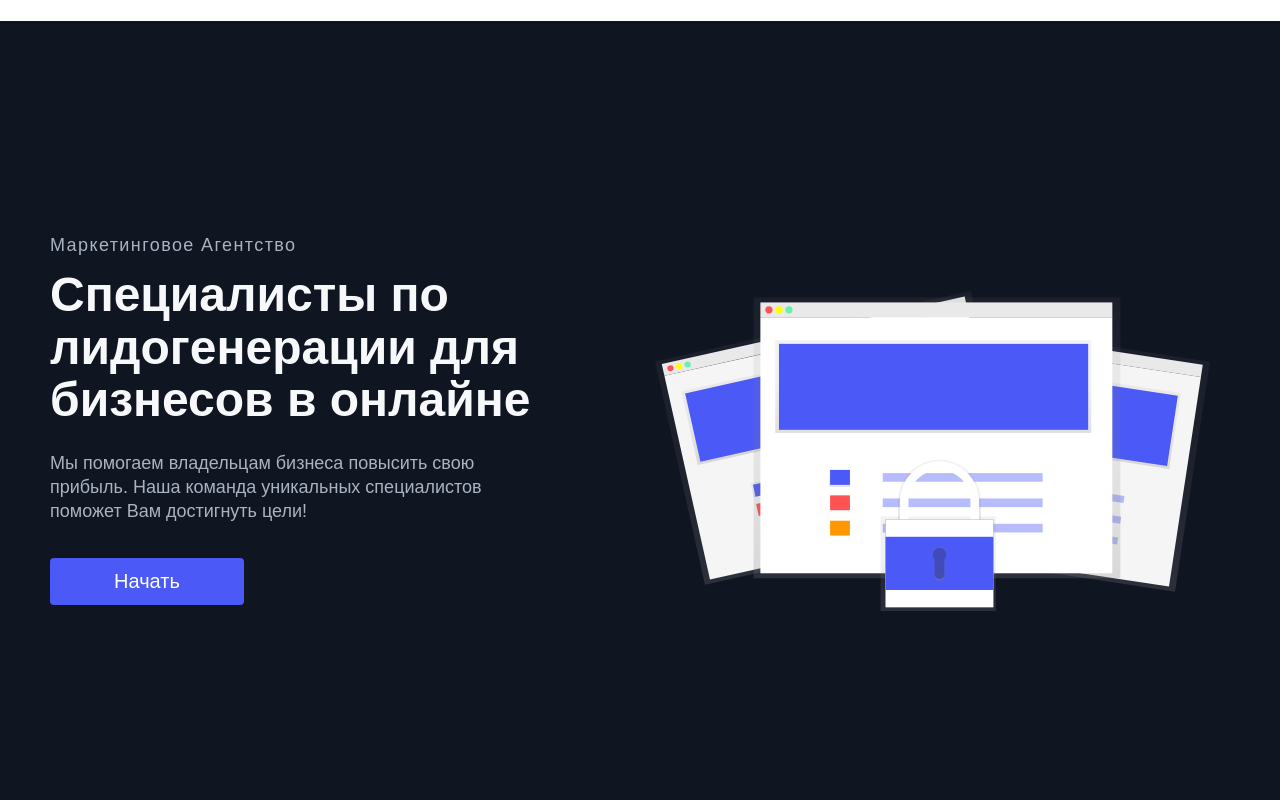
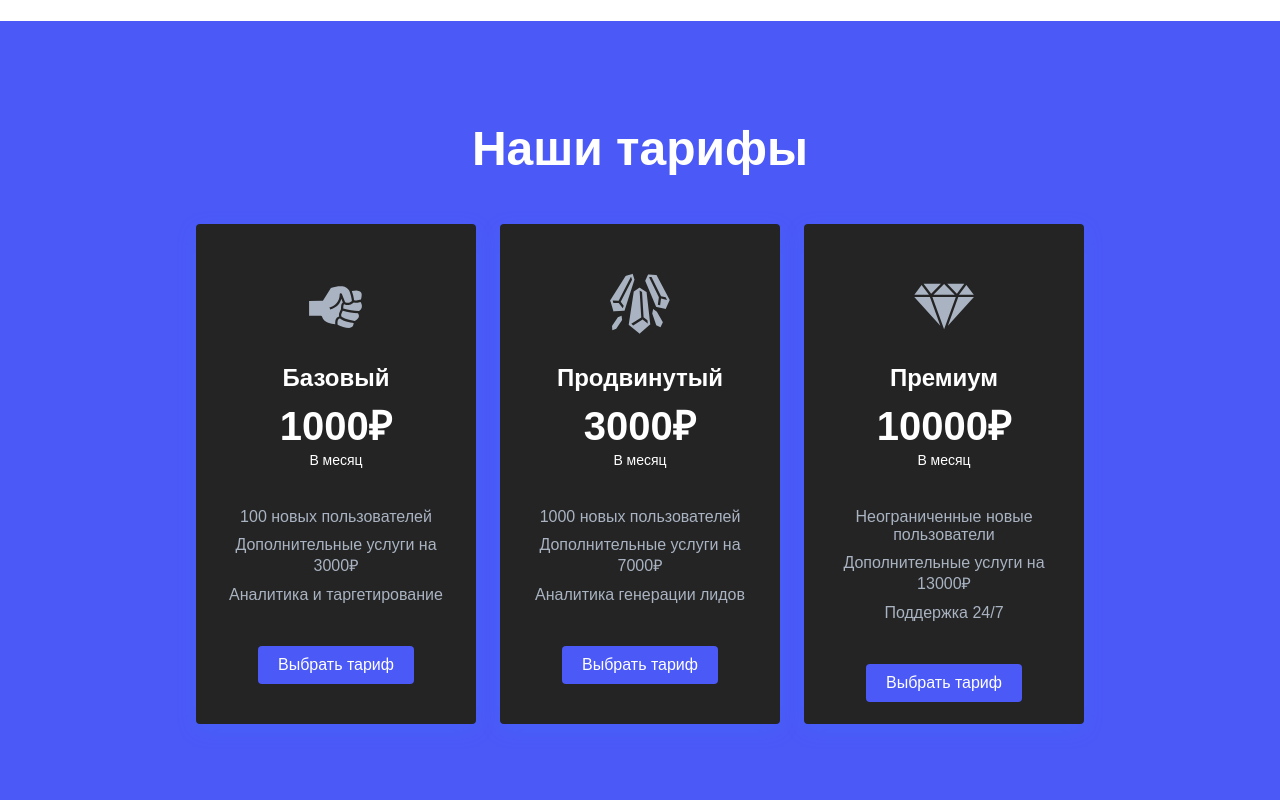
Before and after one commit to kolodidon/Omega, a React (Create React App) app: page / in a window 1280 px wide. Shown: the part 1780-2580 px from the top of the page. Built offline with nearby package versions, Linux system fonts and the light colour scheme.

Commit message:
Сделана секция с тарифами, pricing

```diff
--- /dev/null
+++ b/src/components/Pricing/Pricing.elements.js
@@ -0,0 +1,101 @@
+import { Link } from "react-router-dom";
+import styled from "styled-components";
+
+export const PricingSection = styled.div`
+    padding: 100px 0 160px;
+    display: flex;
+    flex-direction: column;
+    justify-content: center;
+    background: #4b59f7;
+`
+export const PricingWrapper = styled.div`
+    display: flex;
+    flex-direction: column;
+    align-items: center;
+    margin: 0 auto;
+
+    @media screen and (max-width: 960px) {
+        margin: 0 30px;
+        display: flex;
+        flex-direction: column;
+        align-items: center;
+    }
+`
+export const PricingHeading = styled.h1`
+  color: #fff;
+  font-size: 48px;
+  margin-bottom: 24px;
+`
+export const PricingContainer = styled.div`
+    display: flex;
+    justify-content: center;
+    align-items: center;
+
+    @media screen and (max-width: 960px) {
+        display: flex;
+        flex-direction: column;
+        justify-content: center;
+        align-items: center;
+        width: 100%;
+    }
+`
+export const PricingCard = styled(Link)`
+    background: #242424;
+    box-shadow: 0 6px 20px rgba(56, 125, 255, 0.2);
+    width: 280px;
+    height: 500px;
+    text-decoration: none;
+    border-radius: 4px;
+
+    &:nth-child(2) {
+        margin: 24px;
+    }
+
+    &:hover {
+        transform: scale(1.06);
+        transition: all 0.3s ease-out;
+        color: #1c2237;
+    }
+
+    @media screen and (max-width: 960px) {
+        width: 90%;
+
+        &:hover {
+            transform: none;
+        }
+    }
+`
+export const PricingCardInfo = styled.div`
+    display: flex;
+    flex-direction: column;
+    height: 500px;
+    padding: 24px;
+    align-items: center;
+    color: #fff;
+`
+export const PricingCardIcon = styled.div`
+    margin: 24px 0;
+`
+export const PricingCardPlan = styled.h3`
+    margin-bottom: 5px;
+    font-size: 24px;
+`
+export const PricingCardCost = styled.h4`
+    font-size: 40px;
+`
+export const PricingCardLength = styled.p`
+    font-size: 14px;
+    margin-bottom: 24px;
+`
+export const PricingCardFeatures = styled.ul`
+    margin: 16px 0 32px;
+    list-style: none;
+    display: flex;
+    flex-direction: column;
+    align-items: center;
+    color: #a9b3c1;
+`
+export const PricingCardFeature = styled.li`
+    text-align: center;
+    margin-bottom: 10px;
+`
--- /dev/null
+++ b/src/components/Pricing/Pricing.js
@@ -0,0 +1,86 @@
+import React from 'react'
+import { IconContext } from 'react-icons/lib'
+import { Button } from '../../globalStyles'
+import { GiCrystalBars, GiCutDiamond, GiRock } from 'react-icons/gi'
+import {
+    PricingSection,
+    PricingWrapper,
+    PricingHeading,
+    PricingContainer,
+    PricingCard,
+    PricingCardInfo,
+    PricingCardIcon,
+    PricingCardPlan,
+    PricingCardCost,
+    PricingCardLength,
+    PricingCardFeatures,
+    PricingCardFeature
+} from './Pricing.elements.js'
+
+const Pricing = () => {
+    return (
+        <IconContext.Provider value={{color: '#a9b3c1', size: 64}}>
+            <PricingSection>
+                <PricingWrapper>
+                    <PricingHeading>Наши тарифы</PricingHeading>
+                    <PricingContainer>
+
+                        <PricingCard to='/sign-up'>
+                            <PricingCardInfo>
+                                <PricingCardIcon>
+                                    <GiRock/>
+                                </PricingCardIcon>
+                                <PricingCardPlan>Базовый</PricingCardPlan>
+                                <PricingCardCost>1000₽</PricingCardCost>
+                                <PricingCardLength>В месяц</PricingCardLength>
+                                <PricingCardFeatures>
+                                    <PricingCardFeature>100 новых пользователей</PricingCardFeature>
+                                    <PricingCardFeature>Дополнительные услуги на 3000₽</PricingCardFeature>
+                                    <PricingCardFeature>Аналитика и таргетирование</PricingCardFeature>
+                                </PricingCardFeatures>
+                                <Button primary>Выбрать тариф</Button>
+                            </PricingCardInfo>
+                        </PricingCard>
+
+                        <PricingCard to='/sign-up'>
+                            <PricingCardInfo>
+                                <PricingCardIcon>
+                                    <GiCrystalBars/>
+                                </PricingCardIcon>
+                                <PricingCardPlan>Продвинутый</PricingCardPlan>
+                                <PricingCardCost>3000₽</PricingCardCost>
+                                <PricingCardLength>В месяц</PricingCardLength>
+                                <PricingCardFeatures>
+                                    <PricingCardFeature>1000 новых пользователей</PricingCardFeature>
+                                    <PricingCardFeature>Дополнительные услуги на 7000₽</PricingCardFeature>
+                                    <PricingCardFeature>Аналитика генерации лидов</PricingCardFeature>
+                                </PricingCardFeatures>
+                                <Button primary>Выбрать тариф</Button>
+                            </PricingCardInfo>
+                        </PricingCard>
+
+                        <PricingCard to='/sign-up'>
+                            <PricingCardInfo>
+                                <PricingCardIcon>
+                                    <GiCutDiamond/>
+                                </PricingCardIcon>
+                                <PricingCardPlan>Премиум</PricingCardPlan>
+                                <PricingCardCost>10000₽</PricingCardCost>
+                                <PricingCardLength>В месяц</PricingCardLength>
+                                <PricingCardFeatures>
+                                    <PricingCardFeature>Неограниченные новые пользователи</PricingCardFeature>
+                                    <PricingCardFeature>Дополнительные услуги на 13000₽</PricingCardFeature>
+                                    <PricingCardFeature>Поддержка 24/7</PricingCardFeature>
+                                </PricingCardFeatures>
+                                <Button primary>Выбрать тариф</Button>
+                            </PricingCardInfo>
+                        </PricingCard>
+
+                    </PricingContainer>
+                </PricingWrapper>
+            </PricingSection>
+        </IconContext.Provider>
+    )
+}
+
+export default Pricing
--- a/src/components/index.js
+++ b/src/components/index.js
@@ -1,3 +1,4 @@
 export { default as Navbar } from './Navbar/Navbar'
 export { default as InfoSection } from './InfoSection/InfoSection'
 export { default as Footer } from './Footer/Footer'
+export { default as Pricing } from './Pricing/Pricing'
--- a/src/pages/Home/Home.js
+++ b/src/pages/Home/Home.js
@@ -1,5 +1,5 @@
 import React from 'react'
-import { InfoSection } from '../../components'
+import { InfoSection, Pricing } from '../../components'
 import { homeObjectOne, homeObjectTwo, homeObjectThree, homeObjectFour } from './Data'
 
 const Home = () => {
@@ -7,6 +7,7 @@ const Home = () => {
         <>
            <InfoSection {...homeObjectOne}/>
            <InfoSection {...homeObjectTwo}/>
+           <Pricing/>
            <InfoSection {...homeObjectThree}/>
            <InfoSection {...homeObjectFour}/>
         </>
```
